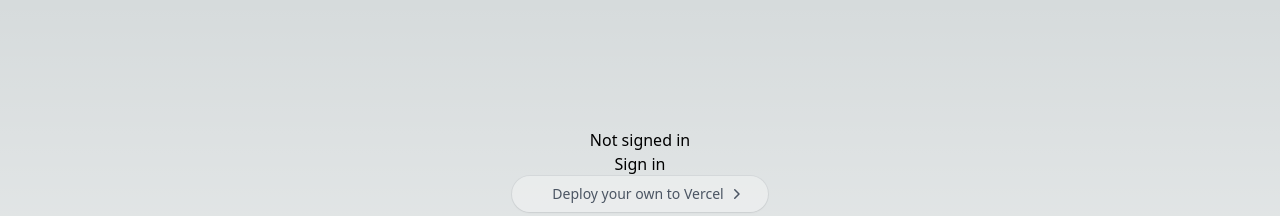
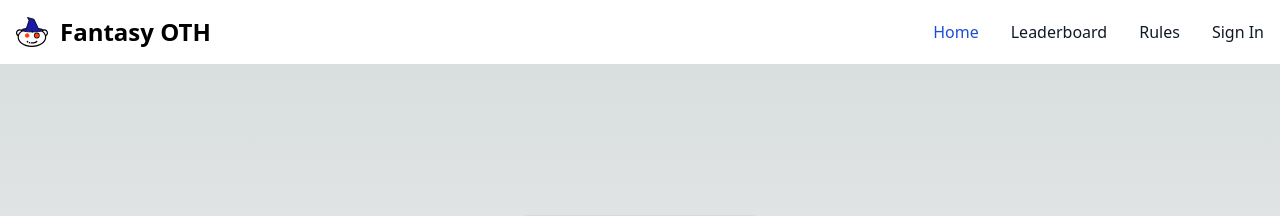
Before and after one commit to chrisparsons83/fantasy-oth, a Next.js app: page / in a window 1280 px wide. Shown: the top 216 px of the page. Built offline with nearby package versions, Linux system fonts and the light colour scheme; no server answers; the database is empty.

Commit message:
Get navbar working.

```diff
--- a/package.json
+++ b/package.json
@@ -21,6 +21,7 @@
     "@types/react-dom": "18.0.11",
     "@vercel/postgres": "^0.4.1",
     "autoprefixer": "10.4.14",
+    "clsx": "^2.0.0",
     "eslint": "8.38.0",
     "eslint-config-next": "13.3.0",
     "ms": "^2.1.3",
--- a/src/app/layout.tsx
+++ b/src/app/layout.tsx
@@ -1,31 +1,33 @@
-import './globals.css'
-import { Inter } from 'next/font/google'
-import { NextAuthProvider } from './providers'
+import './globals.css';
+import { Inter } from 'next/font/google';
+import { NextAuthProvider } from './providers';
+import NavBar from '@/src/components/navbar';
 
 export const metadata = {
   title: 'Vercel Postgres Demo with Prisma',
   description:
     'A simple Next.js app with Vercel Postgres as the database and Prisma as the ORM',
-}
+};
 
 const inter = Inter({
   variable: '--font-inter',
   subsets: ['latin'],
   display: 'swap',
-})
+});
 
 export default function RootLayout({
   children,
 }: {
-  children: React.ReactNode
+  children: React.ReactNode;
 }) {
   return (
-    <html lang="en">
+    <html lang='en'>
       <body className={inter.variable}>
         <NextAuthProvider>
+          <NavBar />
           {children}
         </NextAuthProvider>
       </body>
     </html>
-  )
+  );
 }
--- a/src/app/page.tsx
+++ b/src/app/page.tsx
@@ -1,103 +1,102 @@
-import Image from 'next/image'
-import Link from 'next/link'
-import { Suspense } from 'react'
-import Table from '@/src/components/table'
-import TablePlaceholder from '@/src/components/table-placeholder'
-import ExpandingArrow from '@/src/components/expanding-arrow'
-import LoginButton from '@/src/components/login-button'
+import Image from 'next/image';
+import Link from 'next/link';
+import { Suspense } from 'react';
+import Table from '@/src/components/table';
+import TablePlaceholder from '@/src/components/table-placeholder';
+import ExpandingArrow from '@/src/components/expanding-arrow';
+import LoginButton from '@/src/components/login-button';
 
 // Prisma does not support Edge without the Data Proxy currently
 // export const runtime = 'edge'
-export const preferredRegion = 'home'
-export const dynamic = 'force-dynamic'
+export const preferredRegion = 'home';
+export const dynamic = 'force-dynamic';
 
 export default function Home() {
   return (
-    <main className="relative flex min-h-screen flex-col items-center justify-center">
-      <LoginButton />
+    <main className='relative flex min-h-screen flex-col items-center justify-center'>
       <Link
-        href="https://vercel.com/templates/next.js/postgres-prisma"
-        className="group mt-20 sm:mt-0 rounded-full flex space-x-1 bg-white/30 shadow-sm ring-1 ring-gray-900/5 text-gray-600 text-sm font-medium px-10 py-2 hover:shadow-lg active:shadow-sm transition-all"
+        href='https://vercel.com/templates/next.js/postgres-prisma'
+        className='group mt-20 flex space-x-1 rounded-full bg-white/30 px-10 py-2 text-sm font-medium text-gray-600 shadow-sm ring-1 ring-gray-900/5 transition-all hover:shadow-lg active:shadow-sm sm:mt-0'
       >
         <p>Deploy your own to Vercel</p>
         <ExpandingArrow />
       </Link>
-      <h1 className="pt-4 pb-8 bg-gradient-to-br from-black via-[#171717] to-[#575757] bg-clip-text text-center text-4xl font-medium tracking-tight text-transparent md:text-7xl">
+      <h1 className='bg-gradient-to-br from-black via-[#171717] to-[#575757] bg-clip-text pb-8 pt-4 text-center text-4xl font-medium tracking-tight text-transparent md:text-7xl'>
         Postgres on Vercel
       </h1>
       <Suspense fallback={<TablePlaceholder />}>
         {/* @ts-expect-error Async Server Component */}
         <Table />
       </Suspense>
-      <p className="font-light text-gray-600 w-full max-w-lg text-center mt-6">
+      <p className='mt-6 w-full max-w-lg text-center font-light text-gray-600'>
         <Link
-          href="https://vercel.com/postgres"
-          className="font-medium underline underline-offset-4 hover:text-black transition-colors"
+          href='https://vercel.com/postgres'
+          className='font-medium underline underline-offset-4 transition-colors hover:text-black'
         >
           Vercel Postgres
         </Link>{' '}
         demo with{' '}
         <Link
-          href="https://prisma.io"
-          className="font-medium underline underline-offset-4 hover:text-black transition-colors"
+          href='https://prisma.io'
+          className='font-medium underline underline-offset-4 transition-colors hover:text-black'
         >
           Prisma
         </Link>{' '}
         as the ORM. <br /> Built with{' '}
         <Link
-          href="https://nextjs.org/docs"
-          className="font-medium underline underline-offset-4 hover:text-black transition-colors"
+          href='https://nextjs.org/docs'
+          className='font-medium underline underline-offset-4 transition-colors hover:text-black'
         >
           Next.js App Router
         </Link>
         .
       </p>
 
-      <div className="flex justify-center space-x-5 pt-10 mt-10 border-t border-gray-300 w-full max-w-xl text-gray-600">
+      <div className='mt-10 flex w-full max-w-xl justify-center space-x-5 border-t border-gray-300 pt-10 text-gray-600'>
         <Link
-          href="https://postgres-starter.vercel.app/"
-          className="font-medium underline underline-offset-4 hover:text-black transition-colors"
+          href='https://postgres-starter.vercel.app/'
+          className='font-medium underline underline-offset-4 transition-colors hover:text-black'
         >
           Starter
         </Link>
         <Link
-          href="https://postgres-kysely.vercel.app/"
-          className="font-medium underline underline-offset-4 hover:text-black transition-colors"
+          href='https://postgres-kysely.vercel.app/'
+          className='font-medium underline underline-offset-4 transition-colors hover:text-black'
         >
           Kysely
         </Link>
         <Link
-          href="https://postgres-drizzle.vercel.app/"
-          className="font-medium underline underline-offset-4 hover:text-black transition-colors"
+          href='https://postgres-drizzle.vercel.app/'
+          className='font-medium underline underline-offset-4 transition-colors hover:text-black'
         >
           Drizzle
         </Link>
       </div>
 
-      <div className="sm:absolute sm:bottom-0 w-full px-20 py-10 flex justify-between">
-        <Link href="https://vercel.com">
+      <div className='flex w-full justify-between px-20 py-10 sm:absolute sm:bottom-0'>
+        <Link href='https://vercel.com'>
           <Image
-            src="/vercel.svg"
-            alt="Vercel Logo"
+            src='/vercel.svg'
+            alt='Vercel Logo'
             width={100}
             height={24}
             priority
           />
         </Link>
         <Link
-          href="https://github.com/vercel/examples/tree/main/storage/postgres-prisma"
-          className="flex items-center space-x-2"
+          href='https://github.com/vercel/examples/tree/main/storage/postgres-prisma'
+          className='flex items-center space-x-2'
         >
           <Image
-            src="/github.svg"
-            alt="GitHub Logo"
+            src='/github.svg'
+            alt='GitHub Logo'
             width={24}
             height={24}
             priority
           />
-          <p className="font-light">Source</p>
+          <p className='font-light'>Source</p>
         </Link>
       </div>
     </main>
-  )
+  );
 }
--- a/src/components/login-button.tsx
+++ /dev/null
@@ -1,21 +0,0 @@
-"use client";
-
-import { useSession, signIn, signOut } from "next-auth/react"
-
-export default function Component() {
-  const { data: session } = useSession()
-  if (session) {
-    return (
-      <>
-        Signed in as {session.user?.name} <br />
-        <button onClick={() => signOut()}>Sign out</button>
-      </>
-    )
-  }
-  return (
-    <>
-      Not signed in <br />
-      <button onClick={() => signIn("discord")}>Sign in</button>
-    </>
-  )
-}
--- /dev/null
+++ b/src/components/navbar.tsx
@@ -0,0 +1,128 @@
+'use client';
+
+import clsx from 'clsx';
+import { useState } from 'react';
+import { useSession, signIn, signOut } from 'next-auth/react';
+import Image from 'next/image';
+
+const Navbar = () => {
+  const [showDropdown, setShowDropdown] = useState(false);
+  const { data: session } = useSession();
+
+  const toggleDropdown = () => {
+    setShowDropdown((prevState) => !prevState);
+  };
+
+  return (
+    <nav className='dark:bg-black-pearl-950 border-gray-200 bg-white'>
+      <div className='mx-auto flex max-w-screen-xl flex-wrap items-center justify-between p-4'>
+        <a href='/' className='flex items-center'>
+          <Image
+            src='/fantasy-oth.svg'
+            className='mr-3'
+            height={32}
+            width={32}
+            alt='Fantasy OTH Logo'
+          />
+          <span className='self-center whitespace-nowrap text-2xl font-semibold dark:text-white'>
+            Fantasy OTH
+          </span>
+        </a>
+        <button
+          data-collapse-toggle='navbar-default'
+          type='button'
+          className='inline-flex h-10 w-10 items-center justify-center rounded-lg p-2 text-sm text-gray-500 hover:bg-gray-100 focus:outline-none focus:ring-2 focus:ring-gray-200 dark:text-gray-400 dark:hover:bg-gray-700 dark:focus:ring-gray-600 md:hidden'
+          aria-controls='navbar-default'
+          aria-expanded='false'
+          onClick={toggleDropdown}
+        >
+          <span className='sr-only'>Open main menu</span>
+          <svg
+            className='h-5 w-5'
+            aria-hidden='true'
+            xmlns='http://www.w3.org/2000/svg'
+            fill='none'
+            viewBox='0 0 17 14'
+          >
+            <path
+              stroke='currentColor'
+              strokeLinecap='round'
+              strokeLinejoin='round'
+              strokeWidth='2'
+              d='M1 1h15M1 7h15M1 13h15'
+            />
+          </svg>
+        </button>
+        <div
+          className={clsx(
+            showDropdown ? 'block md:hidden' : 'hidden md:block',
+            'w-full md:w-auto'
+          )}
+          id='navbar-default'
+        >
+          <ul className='mt-4 flex flex-col rounded-lg border border-gray-100 bg-gray-50 p-4 font-medium dark:border-gray-700 dark:bg-gray-800 md:mt-0 md:flex-row md:space-x-8 md:border-0 md:bg-white md:p-0 md:dark:bg-gray-900'>
+            <li>
+              <a
+                href='/'
+                className='block rounded bg-blue-700 py-2 pl-3 pr-4 text-white dark:text-white md:bg-transparent md:p-0 md:text-blue-700 md:dark:text-blue-500'
+                aria-current='page'
+              >
+                Home
+              </a>
+            </li>
+            <li>
+              <a
+                href='#'
+                className='block rounded py-2 pl-3 pr-4 text-gray-900 hover:bg-gray-100 dark:text-white dark:hover:bg-gray-700 dark:hover:text-white md:border-0 md:p-0 md:hover:bg-transparent md:hover:text-blue-700 md:dark:hover:bg-transparent md:dark:hover:text-blue-500'
+              >
+                Leaderboard
+              </a>
+            </li>
+            <li>
+              <a
+                href='#'
+                className='block rounded py-2 pl-3 pr-4 text-gray-900 hover:bg-gray-100 dark:text-white dark:hover:bg-gray-700 dark:hover:text-white md:border-0 md:p-0 md:hover:bg-transparent md:hover:text-blue-700 md:dark:hover:bg-transparent md:dark:hover:text-blue-500'
+              >
+                Rules
+              </a>
+            </li>
+            {!session && (
+              <li>
+                <a
+                  href='#'
+                  className='block rounded py-2 pl-3 pr-4 text-gray-900 hover:bg-gray-100 dark:text-white dark:hover:bg-gray-700 dark:hover:text-white md:border-0 md:p-0 md:hover:bg-transparent md:hover:text-blue-700 md:dark:hover:bg-transparent md:dark:hover:text-blue-500'
+                  onClick={() => signIn('discord')}
+                >
+                  Sign In
+                </a>
+              </li>
+            )}
+            {session && (
+              <>
+                <li>
+                  <a
+                    href='#'
+                    className='block rounded py-2 pl-3 pr-4 text-gray-900 hover:bg-gray-100 dark:text-white dark:hover:bg-gray-700 dark:hover:text-white md:border-0 md:p-0 md:hover:bg-transparent md:hover:text-blue-700 md:dark:hover:bg-transparent md:dark:hover:text-blue-500'
+                  >
+                    My Entry
+                  </a>
+                </li>
+                <li>
+                  <a
+                    href='#'
+                    className='block rounded py-2 pl-3 pr-4 text-gray-900 hover:bg-gray-100 dark:text-white dark:hover:bg-gray-700 dark:hover:text-white md:border-0 md:p-0 md:hover:bg-transparent md:hover:text-blue-700 md:dark:hover:bg-transparent md:dark:hover:text-blue-500'
+                    onClick={() => signOut()}
+                  >
+                    Sign Out
+                  </a>
+                </li>
+              </>
+            )}
+          </ul>
+        </div>
+      </div>
+    </nav>
+  );
+};
+
+export default Navbar;
```
Also changed, not shown: tailwind.config.js (+16 -1 lines), public/fantasy-oth.svg (added), 1 other file (tests, documents, lock files or other folders).
